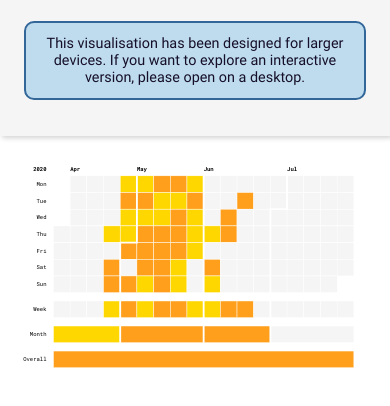
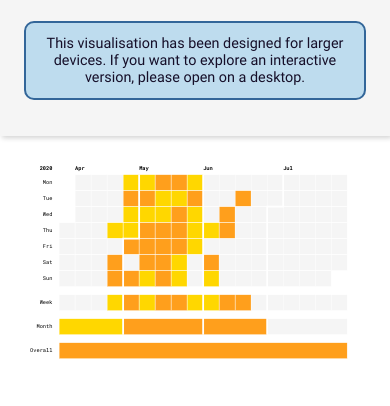
Before and after one commit to sophiamersmann/rummy-calendar, a website built with webpack: page index.html in a window 390 px wide. Shown: the part 114-520 px from the top of the page. Built offline with Linux system fonts and the light colour scheme.

Commit message:
[STYLE] Improve responsive layout

```diff
--- a/src/assets/style/scss/base.scss
+++ b/src/assets/style/scss/base.scss
@@ -35,7 +35,11 @@ html {
   }
 
   .main {
+    display: flex;
     flex: 4 1 75%;
+    flex-direction: column;
+    align-items: center;
+    justify-content: center;
     @include max-width($small) {
       flex-basis: 65%;
     }
--- a/src/assets/style/scss/chart.scss
+++ b/src/assets/style/scss/chart.scss
@@ -2,15 +2,10 @@
 @import 'typo';
 
 #chart-container {
-  display: flex;
-  align-items: center;
-  height: 100%;
-  margin: $spacing * 4;
+  width: 90%;
+  max-width: 800px;
   @include max-width($small) {
-    margin: $spacing;
-  }
-  @include max-width($extra-small) {
-    margin: $spacing / 2;
+    margin: $spacing / 2 auto;
   }
 
   svg {
```
Also changed, not shown: dist/bundle.min.js, src/assets/style/css/base.css, src/assets/style/css/chart.css.
